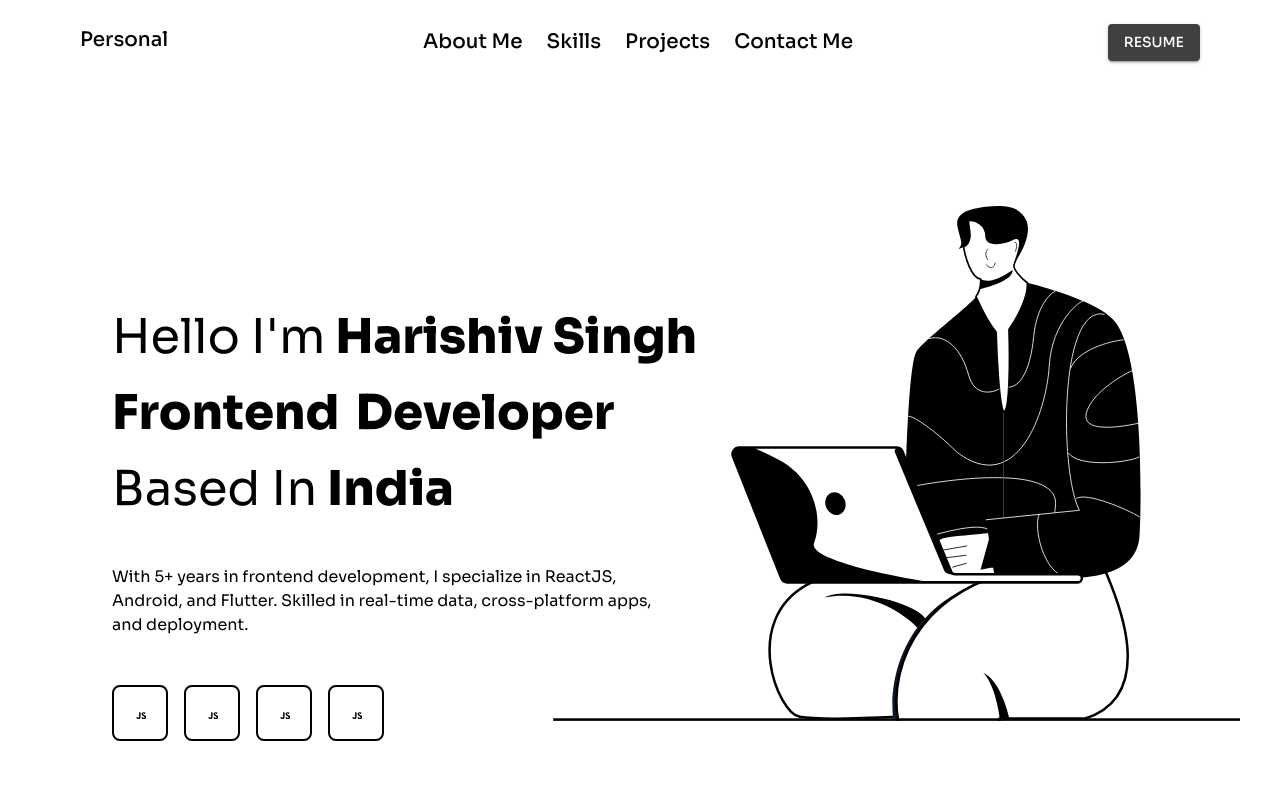
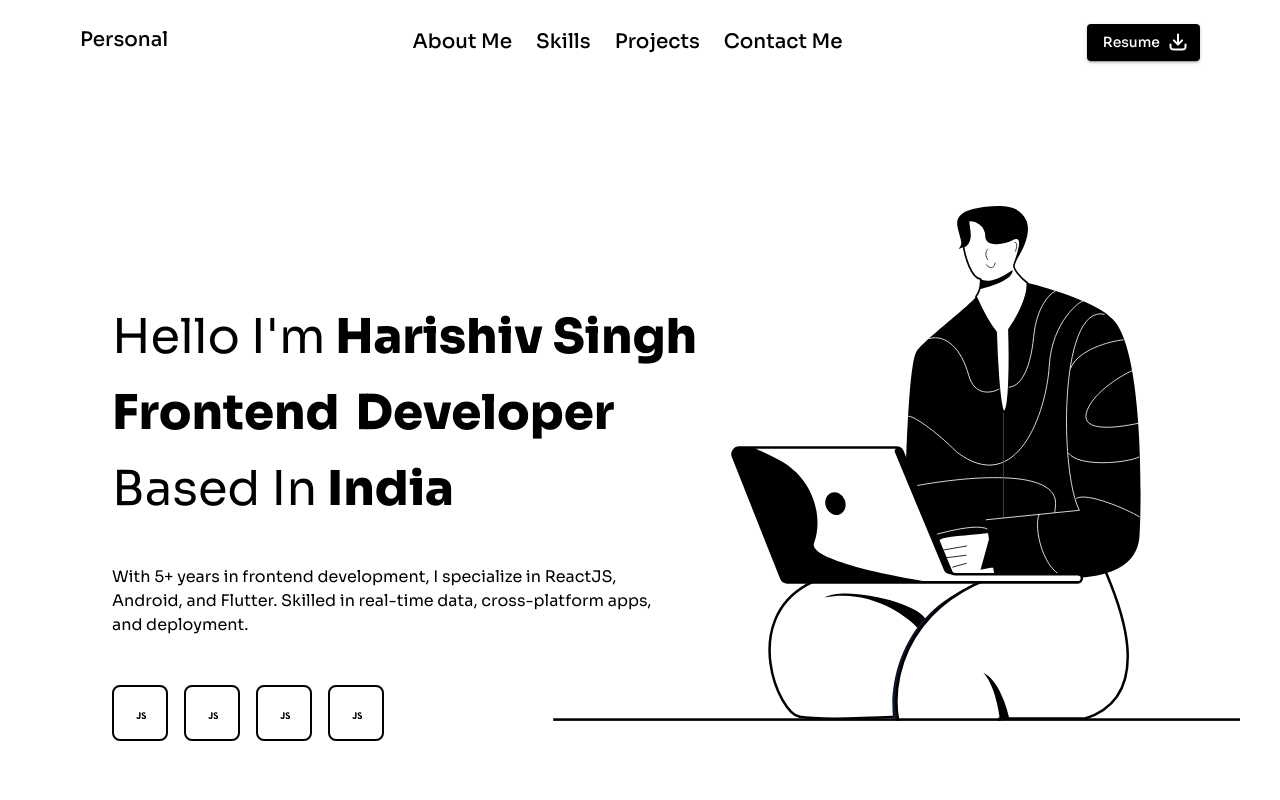
Before and after one commit to graphicstone/portfolio, a React (Vite) app: page / in a window 1280 px wide. Shown: the top 800 px of the page. Built offline with nearby package versions, Linux system fonts and the light colour scheme.

Commit message:
Resume button updated with correct link

```diff
--- a/src/layouts/landing-page/components/toolbar/Toolbar.jsx
+++ b/src/layouts/landing-page/components/toolbar/Toolbar.jsx
@@ -4,6 +4,7 @@ import * as React from 'react';
 import Button from '@mui/material/Button';
 import { toolbarStyles } from './ToolbarStyles.js';
 import Menu from '../../../../assets/svg/ic_menu.svg?react';
+import Download from '../../../../assets/svg/ic_download.svg?react';
 import { Drawer, List, ListItem, ListItemButton } from '@mui/material';
 
 export default function Toolbar() {
@@ -68,7 +69,17 @@ export default function Toolbar() {
       <Button
         id="toolbar-button"
         variant="contained"
-        sx={{ display: { xs: 'none', md: 'flex' } }}>
+        endIcon={<Download />}
+        sx={{
+          textTransform: 'none',
+          display: { xs: 'none', md: 'flex' },
+          color: 'colors.white',
+          backgroundColor: 'colors.black'
+        }}
+        onClick={() => {
+          window.open('https://drive.google.com/file/d/1Wq0hp1qiY5gYM-pCes0-TIX_apt3KC9k/view', '_blank');
+        }}
+      >
         Resume
       </Button>
       <Box
```
Also changed, not shown: src/assets/svg/ic_download.svg (added).
